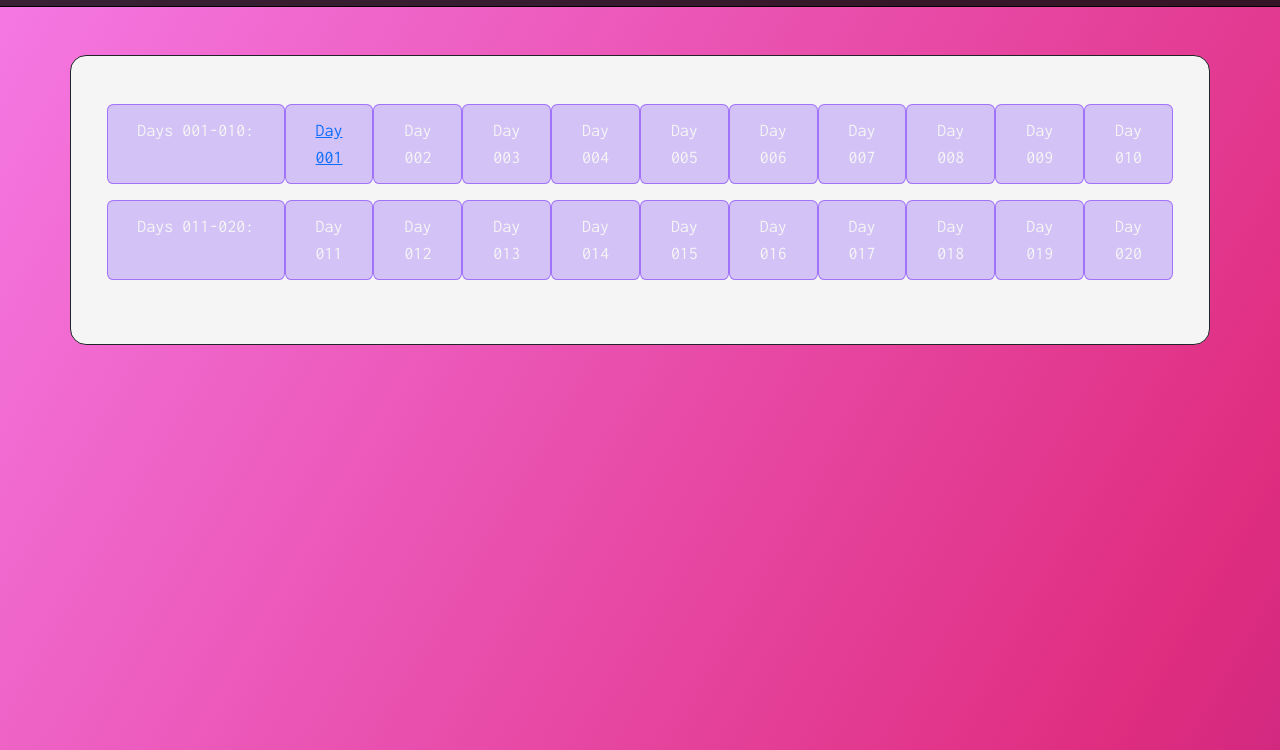
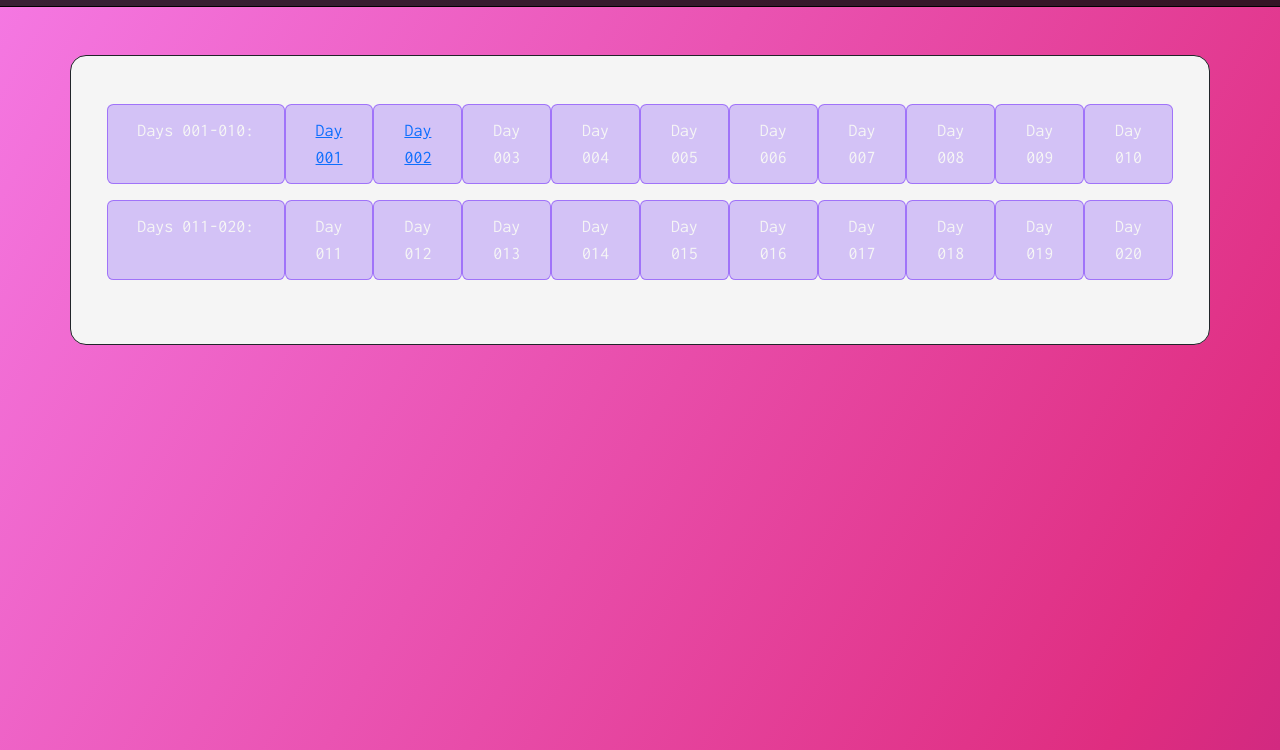
Before and after one commit to patjcolon/DailyUI-100-Days, a plain HTML site: page index.html in a window 1280 px wide. Shown: the part 50-800 px from the top of the page. Drawn offline with nearby package versions, Linux system fonts and the light colour scheme.

Commit message:
day 2 added to homepage added day 002 to homepage as link in chart

```diff
--- a/index.html
+++ b/index.html
@@ -59,7 +59,11 @@
             Day 001
           </a>
         </div>
-        <div class="col-1 themed-grid-col">Day 002</div>
+        <div class="col-1 themed-grid-col">
+          <a href="./Day002/index.html">
+            Day 002
+          </a>
+        </div>
         <div class="col-1 themed-grid-col">Day 003</div>
         <div class="col-1 themed-grid-col">Day 004</div>
         <div class="col-1 themed-grid-col">Day 005</div>
```
Also changed, not shown: README.txt.
